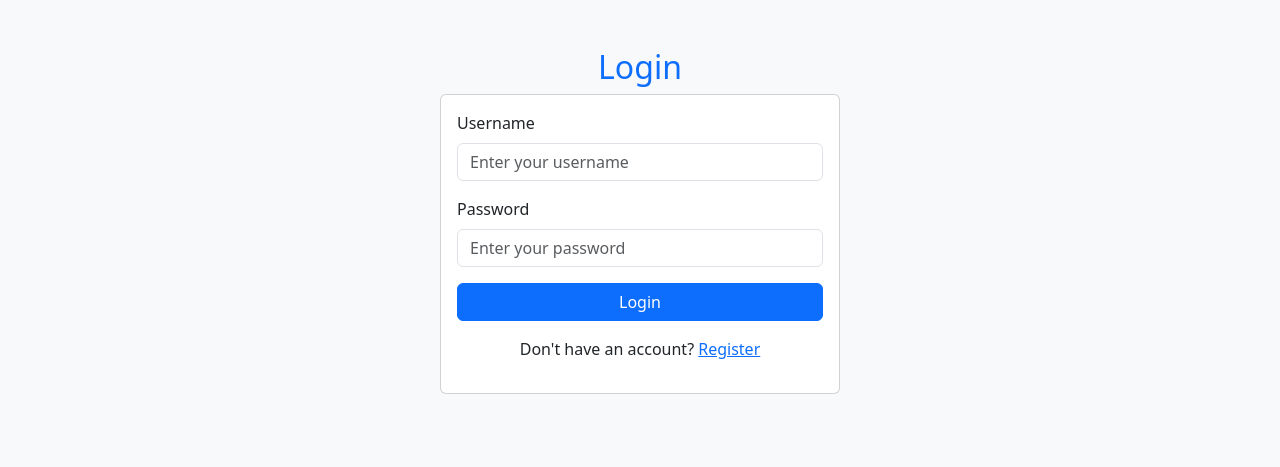
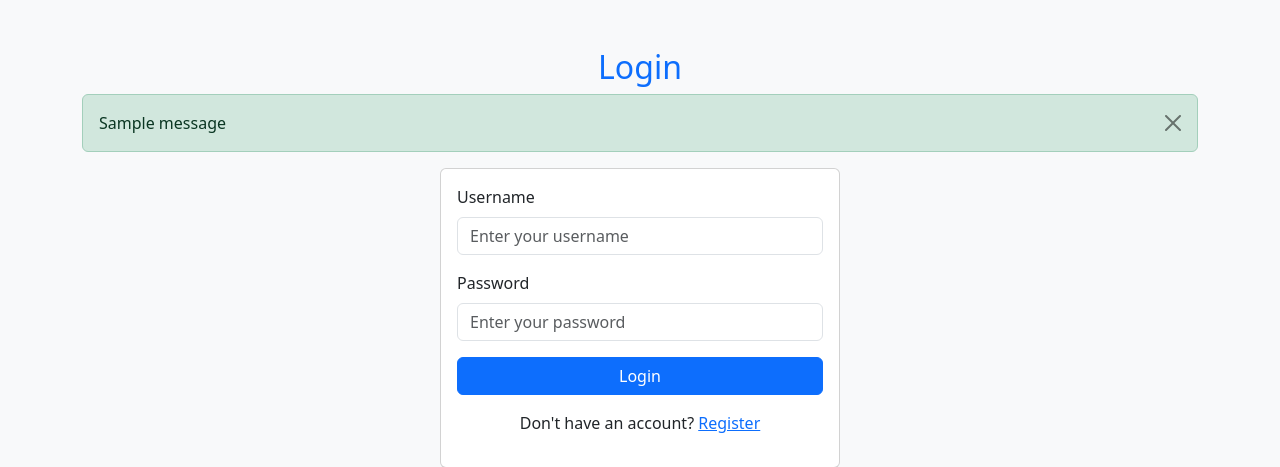
Before and after one commit to Desticius/Weather-App, a Flask app: page /login in a window 1280 px wide. Shown: the top 467 px of the page. Run offline with Flask 3, Linux system fonts and the light colour scheme; tables that the repository leaves empty hold one stand-in row (values such as "Sample post"); one stand-in notice (Sample message) is shown.

Commit message:
add messages

```diff
--- a/templates/login.html
+++ b/templates/login.html
@@ -10,6 +10,21 @@
 <body class="bg-light">
     <div class="container mt-5">
         <h2 class="text-center text-primary">Login</h2>
+
+        <!-- Flash Messages -->
+        {% with messages = get_flashed_messages(with_categories=true) %}
+          {% if messages %}
+            <div class="alert-container">
+              {% for category, message in messages %}
+                <div class="alert alert-{{ category }} alert-dismissible fade show" role="alert">
+                  {{ message }}
+                  <button type="button" class="btn-close" data-bs-dismiss="alert" aria-label="Close"></button>
+                </div>
+              {% endfor %}
+            </div>
+          {% endif %}
+        {% endwith %}
+
         <div class="card mx-auto" style="max-width: 400px;">
             <div class="card-body">
                 <form method="POST">
```
